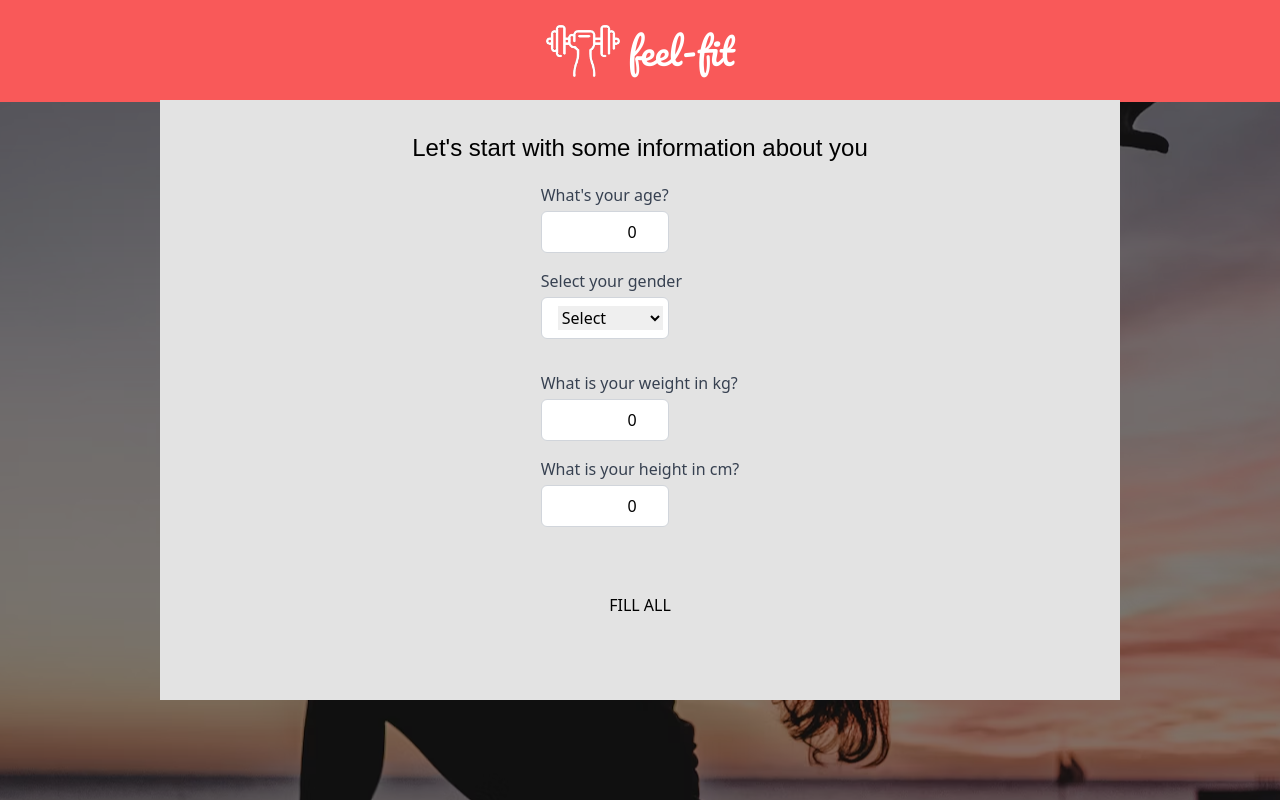
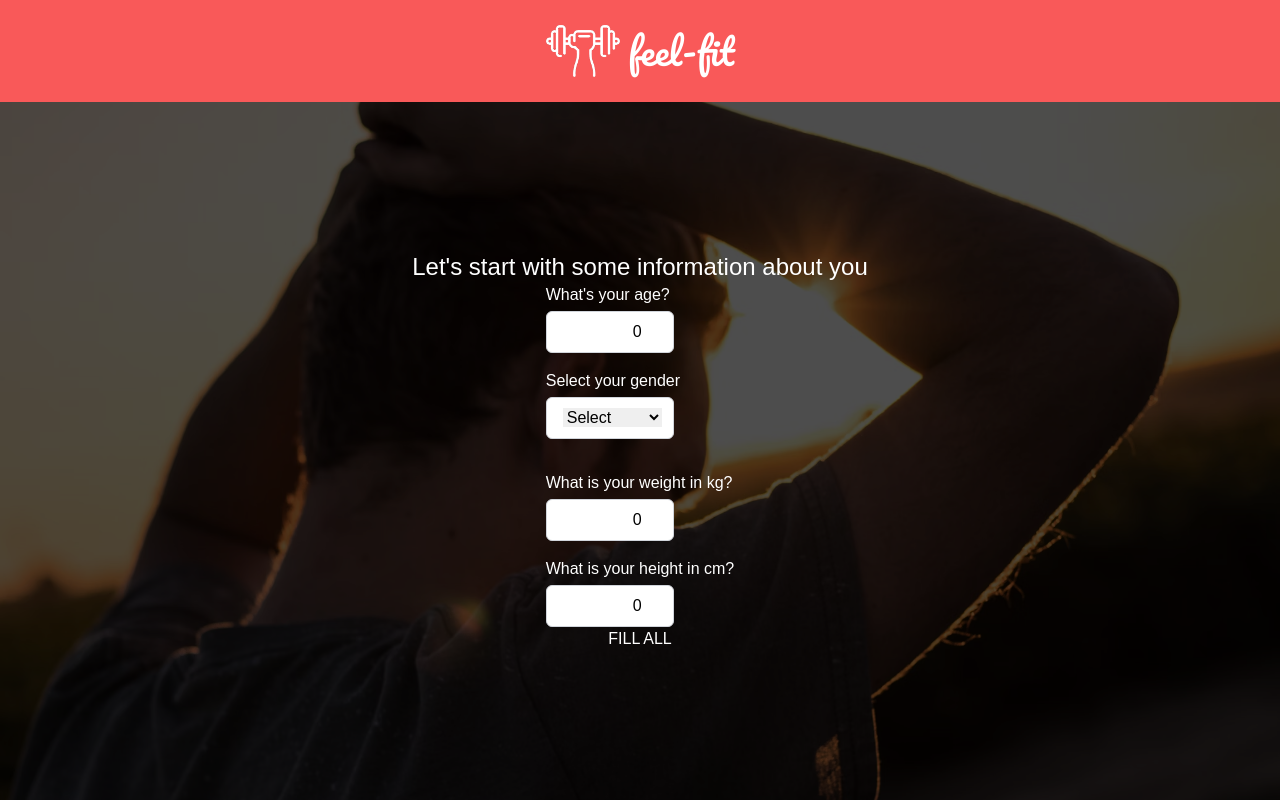
Before and after one commit to danipereiracodes/fitnessapp, a React (Vite) app: page / in a window 1280 px wide. Both pictures are taken after a click on the button "Get started". Built offline with nearby package versions, Linux system fonts and the light colour scheme; a web font is replaced by a local one.

Commit message:
refactor homepage and add different backgrounds on each step form

```diff
--- a/src/App.tsx
+++ b/src/App.tsx
@@ -1,20 +1,12 @@
-import { useState } from 'react';
 import HomePage from './pages/home-page/home-page';
 import Header from './components/header/header-component';
 import './index.css';
-import Modal from './components/modal/modal-component';
 
 function App() {
-  const [showModal, setShowModal] = useState<boolean>(false);
-
-  const handleShowModal = (): void => {
-    setShowModal(true);
-  };
   return (
     <section className='relative container mx-auto flex flex-col items-center justify-start h-screen'>
       <Header />
-      <HomePage onShowModal={handleShowModal} />
-      <Modal showModal={showModal} />
+      <HomePage />
     </section>
   );
 }
--- a/src/components/custom-input/custom-imput.tsx
+++ b/src/components/custom-input/custom-imput.tsx
@@ -35,13 +35,13 @@ const CustomNumberInput: React.FC<CustomNumberInputProps> = ({
 
   return (
     <div className='relative inline-block'>
-      <label className='block text-gray-700 mb-1'>{label}</label>
+      <label className='block text-white mb-1'>{label}</label>
       <div className='bg-white border border-gray-300 rounded-md py-2 px-4 w-32 cursor-pointer'>
         <input
           type={type}
           min={min}
           max={max}
-          className='w-full text-right'
+          className='w-full text-right text-black'
           value={value ?? 0}
           onChange={onChange}
           placeholder='0'
--- a/src/components/custom-select/custom-select-component.tsx
+++ b/src/components/custom-select/custom-select-component.tsx
@@ -22,13 +22,14 @@ const CustomSelect: React.FC<CustomSelectProps> = ({
 
   return (
     <div className='relative inline-block'>
-      <label className='block text-gray-700 mb-1'>{label}</label>
+      <label className='block text-white mb-1'>{label}</label>
       <div className='bg-white border border-gray-300 rounded-md py-2 px-4 w-32 cursor-pointer'>
         <select
           value={value}
           name='gender'
           id='gender-select'
           onChange={handleChange}
+          className='text-black'
         >
           <option>Select</option>
           {options.map((option, index) => (
--- a/src/components/modal/modal-component.tsx
+++ b/src/components/modal/modal-component.tsx
@@ -4,9 +4,11 @@ import StepTwo from '../steps/step-two';
 
 interface ModalProps {
   showModal: boolean;
+  step: number;
+  onSetStep: () => void;
 }
 
-const Modal: React.FC<ModalProps> = ({ showModal }) => {
+const Modal: React.FC<ModalProps> = ({ showModal, step, onSetStep }) => {
   const [isLoading, setisLoading] = useState(false);
   const [isAllInputStepOneFilled, setIsAllInputStepOneFilled] =
     useState<boolean>(false);
@@ -14,10 +16,13 @@ const Modal: React.FC<ModalProps> = ({ showModal }) => {
   if (!showModal) return;
   if (isAllInputStepOneFilled) {
     if (isLoading) {
+      onSetStep();
       return <div className='loader'></div>;
     }
     return (
       <StepTwo
+        step={step}
+        onSetStep={onSetStep}
         title='Now tell us about your alergies or special diet'
         onIsAllInputFilled={setIsAllInputStepOneFilled}
       />
@@ -25,6 +30,8 @@ const Modal: React.FC<ModalProps> = ({ showModal }) => {
   }
   return (
     <StepOne
+      step={step}
+      onSetStep={onSetStep}
       title="Let's start with some information about you"
       isLoading={isLoading}
       onIsAllInputFilled={setIsAllInputStepOneFilled}
--- a/src/components/steps/step-one.tsx
+++ b/src/components/steps/step-one.tsx
@@ -5,7 +5,8 @@ import CustomSelect from '../custom-select/custom-select-component';
 interface StepOneProps {
   isLoading: boolean;
   title: string;
-
+  step: number;
+  onSetStep: () => void;
   onIsAllInputFilled: React.Dispatch<React.SetStateAction<boolean>>;
   onLoading: React.Dispatch<React.SetStateAction<boolean>>;
 }
@@ -13,10 +14,12 @@ interface StepOneProps {
 const StepOne: React.FC<StepOneProps> = ({
   isLoading,
   title,
-
+  step,
+  onSetStep,
   onIsAllInputFilled,
   onLoading,
 }) => {
+  console.log('step', step);
   const [noGender, setNoGender] = useState(false);
 
   const [selectedValue, setSelectedValue] = useState<string>('');
@@ -98,6 +101,7 @@ const StepOne: React.FC<StepOneProps> = ({
       setTimeout(() => {
         loading(false);
         allFilled(true);
+        onSetStep();
       }, 2000);
     } else {
       allFilled(false);
@@ -138,15 +142,15 @@ const StepOne: React.FC<StepOneProps> = ({
   /* const handleClick = () => {}; */
 
   return (
-    <section className='flex flex-col justify-evenly items-center p-4 absolute inset-0 z-20 bg-[#e3e3e3] w-[75%] h-[75vh] top-1/2 left-1/2 transform -translate-x-1/2 -translate-y-1/2'>
+    <section className=" relative flex flex-col justify-evenly items-center p-4  w-full h-full  bg-[url('/image/fitness_info_background.avif')] bg-center bg-cover">
+      <div className='absolute w-full h-full inset-0 bg-[rgba(0,0,0,0.41)]'></div>
+      <div className='flex flex-col justify-center items-center z-10'>
         {isLoading ? (
           <div className='loader'></div>
         ) : (
           <>
             {' '}
-          <div className='absolute top-0 pt-8'>
             <h2 className='font-roboto text-2xl '>{title}</h2>
-          </div>
             <div className='flex flex-col gap-4'>
               <CustomNumberInput
                 type='number'
@@ -187,6 +191,7 @@ const StepOne: React.FC<StepOneProps> = ({
             <button onClick={fillAll}>FILL ALL</button>
           </>
         )}
+      </div>
     </section>
   );
 };
--- a/src/components/steps/step-two.tsx
+++ b/src/components/steps/step-two.tsx
@@ -3,6 +3,8 @@ import CustomSelect from '../custom-select/custom-select-component';
 import CustomCheckbox from '../custom-checkbox/custom-checkbox';
 
 interface StepTwoProps {
+  step: number;
+  onSetStep: () => void;
   title: string;
   onIsAllInputFilled: React.Dispatch<React.SetStateAction<boolean>>;
 }
@@ -32,7 +34,12 @@ const foodAllergies = [
   { allergie: 'citrus fruits' },
 ];
 
-const StepTwo: React.FC<StepTwoProps> = ({ title, onIsAllInputFilled }) => {
+const StepTwo: React.FC<StepTwoProps> = ({
+  title,
+  onIsAllInputFilled,
+  step,
+}) => {
+  console.log('step 2', step);
   const [userData, setUserData] = useState<{
     age: number;
     height: number;
@@ -47,8 +54,9 @@ const StepTwo: React.FC<StepTwoProps> = ({ title, onIsAllInputFilled }) => {
     }
   }, []);
   return (
-    <section className='flex flex-col justify-center items-center p-4 absolute inset-0 z-20 bg-[#e3e3e3] w-[75%] h-[75vh] top-1/2 left-1/2 transform -translate-x-1/2 -translate-y-1/2'>
-      <div className='flex w-full h-full justify-center'>
+    <section className="relative flex flex-col w-full h-full justify-center items-center p-4  bg-[url('/image/fitness_food_background.avif')] bg-center">
+      <div className='absolute w-full h-full inset-0 bg-[rgba(0,0,0,0.41)]'></div>
+      <div className='flex justify-center z-10'>
         <div className='flex gap-4'>
           <div className='flex flex-col w-2/3'>
             <h2 className='font-roboto text-2xl '>{title}</h2>
--- a/src/pages/home-page/home-page.tsx
+++ b/src/pages/home-page/home-page.tsx
@@ -1,24 +1,41 @@
-import React from 'react';
+import React, { useState } from 'react';
+import Modal from '../../components/modal/modal-component';
 
-interface HomePageProps {
-  onShowModal: () => void;
-}
+const HomePage: React.FC = () => {
+  const [showModal, setShowModal] = useState<boolean>(false);
+  const [step, setStep] = useState(0);
 
-const HomePage: React.FC<HomePageProps> = ({ onShowModal }) => {
+  const onSetStep = () => {
+    setStep((prevStep) => prevStep + 1);
+  };
+
+  const handleShowModal = (): void => {
+    setShowModal(true);
+    onSetStep();
+  };
+
   return (
-    <div className='w-full relative flex flex-col items-center justify-center flex-grow bg-[url("/image/fitness_background.avif")] bg-center text-white font-roboto gap-8'>
-      <div className='flex flex-col z-10 relative text-center gap-8 items-center'>
+    <div className='w-full relative flex flex-col items-center justify-center flex-grow text-white font-roboto gap-8'>
+      {showModal ? (
+        <Modal showModal={showModal} step={step} onSetStep={onSetStep} />
+      ) : (
+        <div className='flex flex-col  text-center justify-center gap-8 items-center bg-[url("/image/fitness_background.avif")] bg-center h-full w-full'>
+          <div className='absolute w-full h-full inset-0 bg-[rgba(0,0,0,0.41)]'></div>
+          <div className='flex flex-col justify-center items-center z-10'>
             <h1 className='text-3xl '>
               Get your weekly meal prep and exercise plan{' '}
-          <span className='font-bold underline'>in seconds</span>, starting now!
+              <span className='font-bold underline'>in seconds</span>, starting
+              now!
             </h1>
             <button
               className='bg-[#f95959] text-white font-bold py-2 px-4  rounded-lg'
-          onClick={onShowModal}
+              onClick={handleShowModal}
             >
               Get started
             </button>
           </div>
+        </div>
+      )}
       <div className='absolute top-0 left-0 w-full h-full bg-[#0000007d]'></div>
     </div>
   );
```
Also changed, not shown: public/image/fitness_food_background.avif (added), public/image/fitness_info_background.avif (added). Lines whose indentation alone changed are shown as unchanged.
